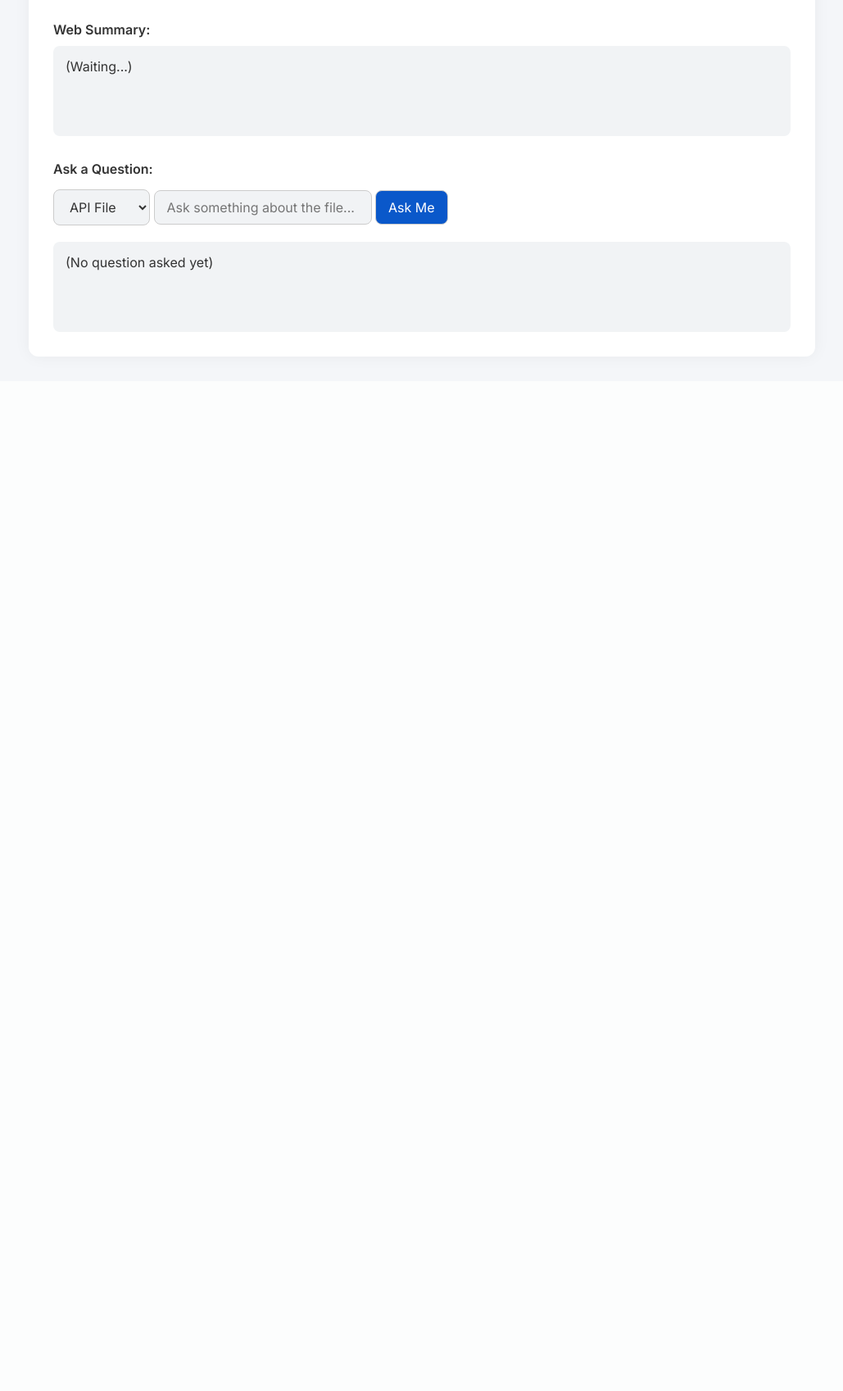
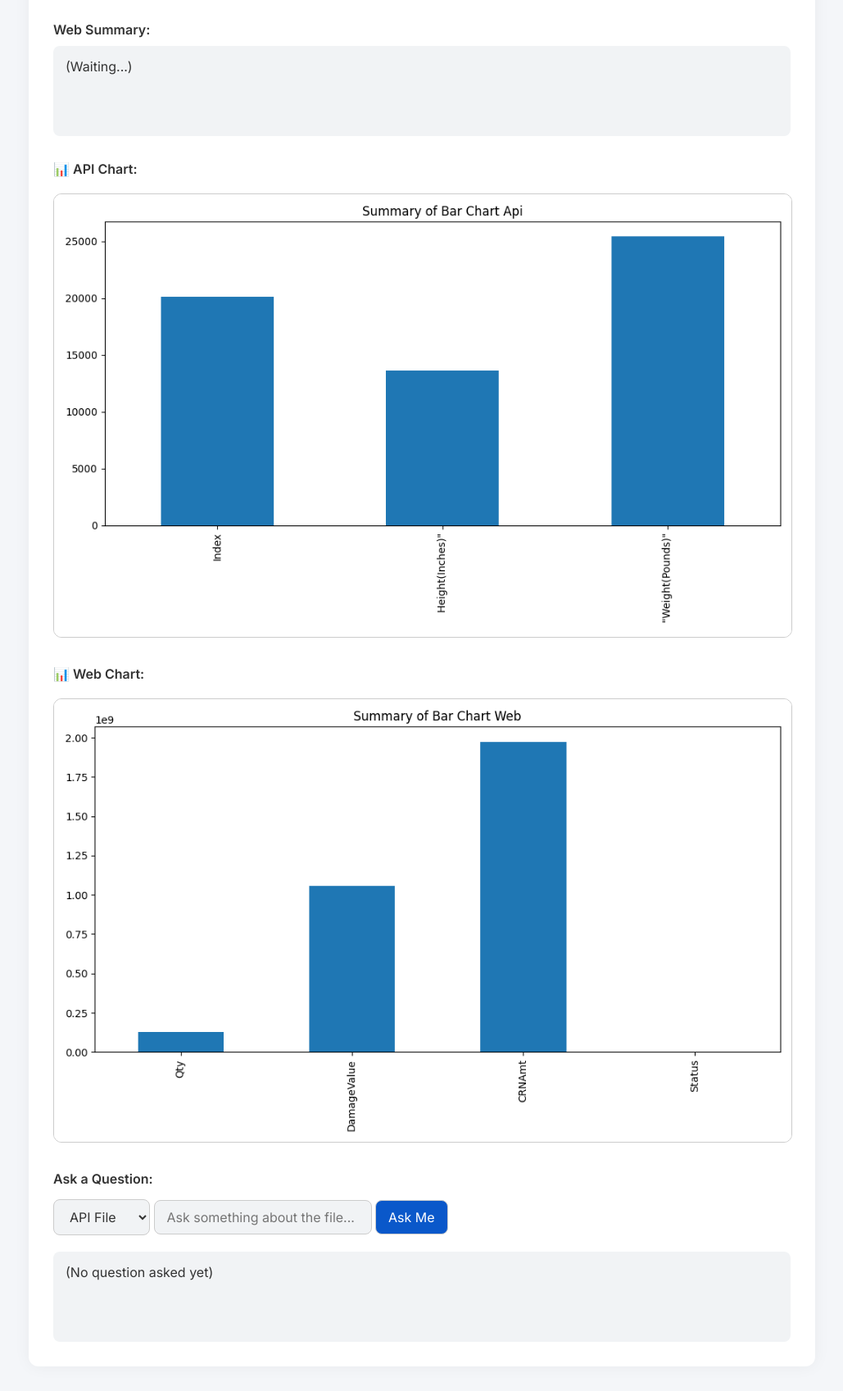
Before and after one commit to Syedvahith/smartfile-ai, a Flask app: page / in a window 1280 px wide. Shown: the part 406-2103 px from the top of the page at 82% size, without its empty margins (125-1154 px from the left). Before the commit the page ends 844 px from the top, so only its background shows below. Run offline with Flask 3, Linux system fonts and the light colour scheme.

Commit message:
visual enhancements

```diff
--- a/templates/index.html
+++ b/templates/index.html
@@ -107,6 +107,13 @@
     .theme-toggle span:hover {
       text-decoration: underline;
     }
+
+    img.chart {
+      max-width: 100%;
+      border-radius: 10px;
+      margin-top: 15px;
+      border: 1px solid #ccc;
+    }
   </style>
 </head>
 <body>
@@ -132,6 +139,16 @@
     </div>
 
     <div class="section">
+      <div class="label">📊 API Chart:</div>
+      <img id="apiChart" src="/static/bar_chart_api.png" alt="API Chart" class="chart" />
+    </div>
+
+    <div class="section">
+      <div class="label">📊 Web Chart:</div>
+      <img id="webChart" src="/static/bar_chart_web.png" alt="Web Chart" class="chart" />
+    </div>
+
+    <div class="section">
       <div class="label">Ask a Question:</div>
       <select id="fileSelect">
         <option value="api">API File</option>
@@ -154,6 +171,8 @@
         .then(data => {
           document.getElementById("apiSummary").innerText = data.api_summary;
           document.getElementById("webSummary").innerText = data.web_summary;
+          document.getElementById("apiChart").src = "/static/bar_chart_api.png?t=" + new Date().getTime();
+          document.getElementById("webChart").src = "/static/bar_chart_web.png?t=" + new Date().getTime();
         });
     }
 
```
